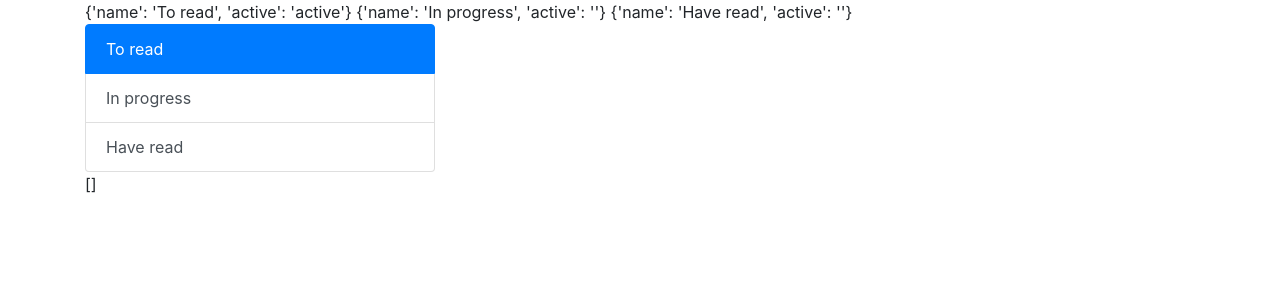
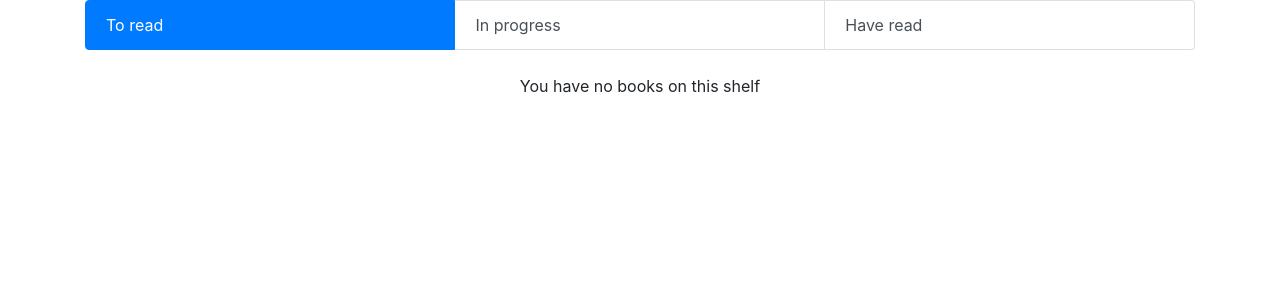
Before and after one commit to mrkaschenko1/bookflow, a Django app: page /book/ in a window 1280 px wide. Shown: the part 56-356 px from the top of the page. Run offline with Django 3.2, Linux system fonts and the light colour scheme; the visitor is signed in with stand-in values (Sample User, id 1); data comes from the database, SQL or seed files in the repository; data that the repository does not hold is empty; some libraries are stand-ins or nearby versions.

Commit message:
made user bookshelf page

```diff
--- a/accounts/models.py
+++ b/accounts/models.py
@@ -13,6 +13,7 @@ class Profile(models.Model):
     user = models.OneToOneField(User, on_delete=models.CASCADE, related_name='profile')
     bio = models.TextField(max_length=500, blank=True)
     birth_date = models.DateField(null=True, blank=True)
+    books = models.ManyToManyField(BookInfo, related_name='profiles')
     # avatar = models.ImageField(upload_to = 'avatars/', null=True, blank=True)
 
 
--- a/book/admin.py
+++ b/book/admin.py
@@ -1,6 +1,8 @@
 from django.contrib import admin
-from .models import BookInfo, Shelf
+from .models import BookInfo, Shelf, TimeAdded
+
 # Register your models here.
 
 admin.site.register(BookInfo)
 admin.site.register(Shelf)
+admin.site.register(TimeAdded)
--- a/book/models.py
+++ b/book/models.py
@@ -5,8 +5,8 @@ from django.db import models
 class BookInfo(models.Model):
     google_id = models.CharField(max_length=50, unique=True)
     title = models.CharField(max_length=150)
-    authors = models.CharField(max_length=100, blank=True)
-    description = models.TextField(max_length=1000, blank=True)
+    authors = models.CharField(max_length=300, blank=True)
+    description = models.TextField(max_length=2000, blank=True)
     pageCount = models.IntegerField(blank=True, null=True)
     small_pic_url = models.URLField(max_length=1000, blank=True)
 
@@ -16,3 +16,9 @@ class Shelf(models.Model):
     books = models.ManyToManyField(BookInfo, related_name='shelves', blank=True)
     is_custom = models.BooleanField(default=True)
     profile = models.ForeignKey('accounts.Profile', related_name='shelves', blank=False, on_delete=models.CASCADE)
+
+
+class TimeAdded(models.Model):
+    profile = models.ForeignKey('accounts.Profile', blank=True, null=True, on_delete=models.CASCADE)
+    book = models.ForeignKey(BookInfo, related_name='time_added', blank=False, null=False, on_delete=models.CASCADE)
+    time = models.DateTimeField()
--- a/book/urls.py
+++ b/book/urls.py
@@ -4,6 +4,7 @@ from . import views
 
 urlpatterns = [
     path('', login_required(views.show_books), name='book_list'),
+    path('delete/', login_required(views.delete_book), name='delete_book'),
     path('search/', login_required(views.BookSearch.as_view()), name='book_search'),
     re_path(r'^search/add/(?P<id>.{1,20})/$', login_required(views.AddToBookshelf.as_view()), name='book_add'),
 ]
--- a/book/views.py
+++ b/book/views.py
@@ -1,3 +1,5 @@
+from datetime import datetime
+
 from django.contrib import messages
 from django.http import HttpResponse, Http404
 from django.shortcuts import render, redirect, get_object_or_404
@@ -7,8 +9,9 @@ from django.views.decorators.csrf import csrf_exempt
 
 # Create your views here.
 from accounts.models import Profile
-from book.models import BookInfo, Shelf
+from book.models import BookInfo, Shelf, TimeAdded
 
+DEFAULT_BOOK_IMAGE_URL = "https://previews.123rf.com/images/chupakabrajk/chupakabrajk1811/chupakabrajk181100009/111711652-book-vector-illustration-of-a-textbook-a-book-closed-book-with-the-inscription-book-.jpg"
 
 class BookSearch(View):
     def get(self, request):
@@ -36,12 +39,14 @@ class AddToBookshelf(View):
             book = BookInfo.objects.get(google_id=id)
         except BookInfo.DoesNotExist:
             title = request.GET.get('title').replace("%20", " ")
+            volume_info = book_info.get('volumeInfo')
+            image_link = volume_info.get('imageLinks', {}).get('smallThumbnail', DEFAULT_BOOK_IMAGE_URL)
             book = BookInfo(google_id=id,
                             title=title,
-                            authors=(",").join(book_info['volumeInfo']['authors']),
-                            description=book_info['volumeInfo']['description'],
-                            pageCount=book_info['volumeInfo']['pageCount'],
-                            small_pic_url=book_info['volumeInfo']['imageLinks']['smallThumbnail'],
+                            authors=(",").join(volume_info.get('authors', 'Unknown author')),
+                            description=volume_info.get('description', 'No description'),
+                            pageCount=volume_info.get('pageCount', ''),
+                            small_pic_url=image_link,
                             )
             book.save()
 
@@ -50,6 +55,15 @@ class AddToBookshelf(View):
             # here should be check for book on shelf,
             # actually it had to be before
             shelf.books.add(book)
+            profile.books.add(book)
+            time_added = TimeAdded()
+            time_added.profile = profile
+            time_added.book = book
+            time_added.time = datetime.now()
+            # #profile=profile, book=book, time=datetime.now()
+            # time_added.add(profile=profile)
+            #
+            time_added.save()
             messages.success(request, f'Your book was added on {shelf_name} shelf!')
 
         print(profile.bio)
@@ -57,6 +71,7 @@ class AddToBookshelf(View):
 
 # def get_active_shelf(name, current):
 #     return  "active" ? name == current : ""
+
 
 def show_books(request):
     shelves = Shelf.objects.filter(profile=request.user.profile)
@@ -78,9 +93,38 @@ def show_books(request):
 
     books = list(Shelf.objects.filter(name=current_shelf_name, profile=request.user.profile)\
                                 .first().books.all())
-    return render(request, 'book/book_list.html',
-                  {'shelves': shelf_objs,
-                   'books': books
-                   })
+
+    print(books)
+    if books == []:
+        return render(request, 'book/book_list.html',
+                      {'shelves': shelf_objs,
+                       'now': datetime.now()
+                       })
+    else:
+        time = []
+        for book in books:
+            time_object = TimeAdded.objects.get(book=book, profile=request.user.profile)
+            time.append(time_object.time)
+
+        books_with_time = zip(books, time)
+
+        return render(request, 'book/book_list.html',
+                      {'shelves': shelf_objs,
+                       'books_with_time': books_with_time,
+                       'now': datetime.now()
+                       })
     # shelves_names = ','.join([shelf.name for shelf in shelves])
     # return HttpResponse(shelves_names)
+
+
+def delete_book(request):
+    try:
+        id = request.GET.get('id').replace("%20", " ")
+        shelf = request.GET.get('shelf').replace("%20", " ")
+    except AttributeError:
+        raise Http404
+    profile_book = request.user.profile.books.filter(google_id=id)
+    profile_book.delete()
+    shelf_book = request.user.profile.shelves.get(name=shelf).books.filter(google_id=id)
+    shelf_book.delete()
+    return redirect('book_list')
--- a/templates/book/book_list.html
+++ b/templates/book/book_list.html
@@ -5,17 +5,42 @@
 
 
 {% block content %}
-    {% for shelf_name in shelves %}
-        {{ shelf_name }}
-    {% endfor %}
+{#    {% for shelf_name in shelves %}#}
+{#        {{ shelf_name }}#}
+{#    {% endfor %}#}
     <div class="row">
-      <div class="col-4">
-        <div class="list-group" id="list-tab" role="tablist">
+      <div class="col-12">
+        <div class="list-group list-group-horizontal" id="list-tab" role="tablist">
             {% for shelf in shelves %}
           <a class="list-group-item list-group-item-action {{ shelf.active }}" href="?shelf={{ shelf.name }}">{{ shelf.name }}</a>
             {% endfor %}
         </div>
       </div>
     </div>
+    <br>
+    <div class="text-center col-8 offset-2">
+    {% if books_with_time %}
+        {% for book, time in books_with_time %}
+        <div class="card mb-3">
+          <div class="row no-gutters">
+            <div class="col-md-4">
+              <img src="{{ book.small_pic_url }}" height="180" width="auto" class="card-img" alt="...">
+            </div>
+            <div class="col-md-8">
+              <div class="card-body">
+                <h5 class="card-title">{{book.title}}</h5>
+    {#            <p class="card-text">This is a wider card with supporting text below as a natural lead-in to additional content. This content is a little bit longer.</p>#}
+                <p class="card-text"><small class="text-muted">added on this shelf {{ time|timesince }} ago</small></p>
+                  <br>
+                  <a href="{% url 'delete_book' %}?shelf={{ request.GET.shelf|default:"To Read" }}&id={{ book.google_id }}">Delete</a>
+              </div>
+            </div>
+          </div>
+        </div>
+        {% endfor %}
+    {% else %}
+        You have no books on this shelf
+    {% endif %}
+    </div>
     {{ books }}
 {% endblock %}
--- a/templates/home.html
+++ b/templates/home.html
@@ -8,6 +8,7 @@
     <div class="text-center">
         <img src="{{user.profile.avatar.image.url}}" class="rounded-circle shadow-lg p-2" alt="avatar">
         <img src="{{user.profile.avatar.image_thumbnail.url}}" class="rounded-circle shadow-lg" alt="avatar">
+        <p><a href="{% url 'book_list' %}">My Shelves</a></p>
     </div>
     {% endif %}
 {% endblock %}
```
Also changed, not shown: accounts/migrations/0019_profile_books.py (added), book/migrations/0010_timeadded.py (added), book/migrations/0011_timeadded_profile.py (added), book/migrations/0012_auto_20191212_0255.py (added).
